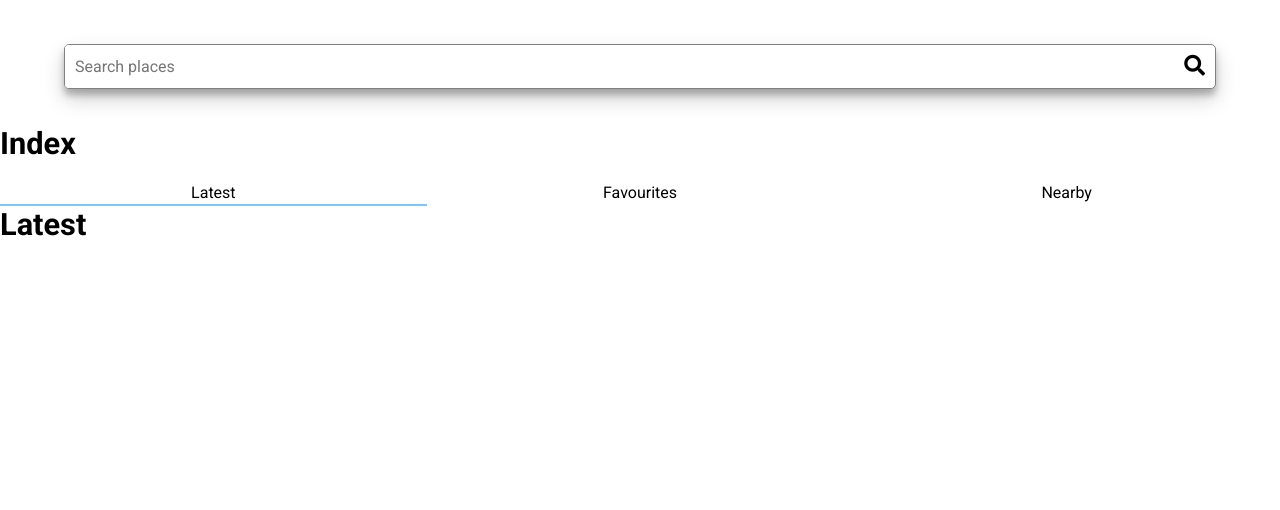
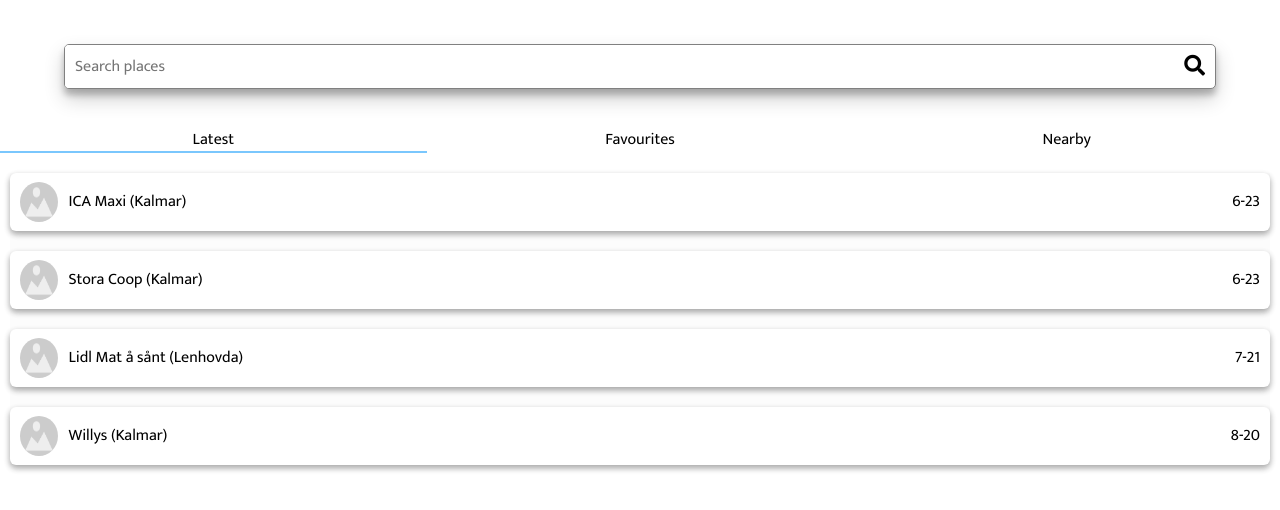
Before and after one commit to goa-codebet/flockerrty, a React (Create React App) app: page / in a window 1280 px wide. Shown: the top 510 px of the page. Built offline with nearby package versions, Linux system fonts and the light colour scheme.

Commit message:
Mid point commit

```diff
--- a/public/index.html
+++ b/public/index.html
@@ -4,7 +4,7 @@
     <meta charset="utf-8" />
     <link rel="icon" href="%PUBLIC_URL%/favicon.ico" />
     <link
-      href="https://fonts.googleapis.com/css2?family=Roboto:ital,wght@0,400;0,700;1,400;1,700&display=swap"
+      href="https://fonts.googleapis.com/css2?family=Mukta:wght@400;700&display=swap"
       rel="stylesheet"
     />
     <link
--- /dev/null
+++ b/src/components/place-list-item/index.js
@@ -0,0 +1,22 @@
+import React from 'react';
+
+import './style.scss';
+
+const PlaceListItem = ({ thumbnail, name, city, hours, heatmap }) => (
+  <div className="PlaceListItem elevation-2">
+    <div className="PlaceListItem__thumbnail">
+      <img src={thumbnail} loading="lazy" alt={name} />
+    </div>
+    <div className="PlaceListItem__content">
+      <div className="PlaceListItem__content__header">
+        <div>
+          <span>{name}</span> ({city})
+        </div>
+        <div>{hours}</div>
+      </div>
+      <div className="PlaceListItem__content__heatmap"></div>
+    </div>
+  </div>
+);
+
+export default PlaceListItem;
--- /dev/null
+++ b/src/components/place-list-item/style.scss
@@ -0,0 +1,30 @@
+.PlaceListItem {
+  display: flex;
+  align-items: center;
+  height: 58px;
+  background: #fff;
+  border-radius: 6px;
+  padding: 10px;
+
+  &__thumbnail {
+    width: 40px;
+    height: 40px;
+    border-radius: 50%;
+    overflow: hidden;
+    margin-right: 10px;
+
+    img {
+      width: 100%;
+      height: 100%;
+    }
+  }
+
+  &__content {
+    width: 100%;
+
+    &__header {
+      display: flex;
+      justify-content: space-between;
+    }
+  }
+}
--- /dev/null
+++ b/src/components/places-view/index.js
@@ -0,0 +1,14 @@
+import React from 'react';
+import PlaceListItem from '../place-list-item';
+
+import './style.scss';
+
+const PlacesView = ({ items }) => (
+  <div className="PlacesView container">
+    {items.map(item => (
+      <PlaceListItem {...item} />
+    ))}
+  </div>
+);
+
+export default PlacesView;
--- /dev/null
+++ b/src/components/places-view/style.scss
@@ -0,0 +1,7 @@
+.PlacesView {
+  background: #fcfcfc;
+
+  > div {
+    margin: 20px 0;
+  }
+}
--- a/src/components/tab-view/index.js
+++ b/src/components/tab-view/index.js
@@ -3,22 +3,7 @@
 
 import './style.scss';
 
-const obj = [
-  {
-    label: 'Latest',
-    component: <h2>Latest</h2>,
-  },
-  {
-    label: 'Favourites',
-    component: <h2>Favourites</h2>,
-  },
-  {
-    label: 'Nearby',
-    component: <h2>Nearby</h2>,
-  },
-];
-
-const TabView = ({ views = obj }) => {
+const TabView = ({ views }) => {
   const [activeTabIndex, setActiveTabIndex] = useState(0);
 
   return (
--- a/src/components/tab-view/style.scss
+++ b/src/components/tab-view/style.scss
@@ -1,6 +1,8 @@
 @import '../../styles/colors';
 
 .TabView {
+  margin-top: 40px;
+
   &__menu {
     display: flex;
     justify-content: space-evenly;
--- a/src/pages/index.js
+++ b/src/pages/index.js
@@ -1,13 +1,56 @@
 import React from 'react';
 import Header from '../components/header';
 import TabView from '../components/tab-view';
+import PlacesView from '../components/places-view';
+import PlaceholderImage from '../images/placeholder.png';
+
+const latestPlaces = [
+  {
+    thumbnail: PlaceholderImage,
+    name: 'ICA Maxi',
+    city: 'Kalmar',
+    hours: '6-23',
+  },
+  {
+    thumbnail: PlaceholderImage,
+    name: 'Stora Coop',
+    city: 'Kalmar',
+    hours: '6-23',
+  },
+  {
+    thumbnail: PlaceholderImage,
+    name: 'Lidl Mat å sånt',
+    city: 'Lenhovda',
+    hours: '7-21',
+  },
+  {
+    thumbnail: PlaceholderImage,
+    name: 'Willys',
+    city: 'Kalmar',
+    hours: '8-20',
+  },
+];
+
+const tabViews = [
+  {
+    label: 'Latest',
+    component: <PlacesView items={latestPlaces} />,
+  },
+  {
+    label: 'Favourites',
+    component: <h2>Favourites</h2>,
+  },
+  {
+    label: 'Nearby',
+    component: <h2>Nearby</h2>,
+  },
+];
 
 export default function IndexPage() {
   return (
     <div>
       <Header />
-      <h2>Index</h2>
-      <TabView />
+      <TabView views={tabViews} />
     </div>
   );
 }
--- a/src/styles/_typography.scss
+++ b/src/styles/_typography.scss
@@ -4,7 +4,7 @@
 }
 
 // Font Family
-$font-family: 'Roboto', serif;
+$font-family: 'Mukta', serif;
 
 // Base Font for HTML
 $base-font-size: 16px;
@@ -260,5 +260,4 @@
 img {
   display: block;
   max-width: 100%;
-  margin: $blockquote-margin 0;
 }
--- a/src/styles/base.scss
+++ b/src/styles/base.scss
@@ -4,3 +4,7 @@
 @import 'elevation.scss';
 
 /* Magic to be created here by Kimmie */
+.container {
+  margin: 0 10px;
+  max-width: 100%;
+}
```
Also changed, not shown: src/images/placeholder.png (added).
